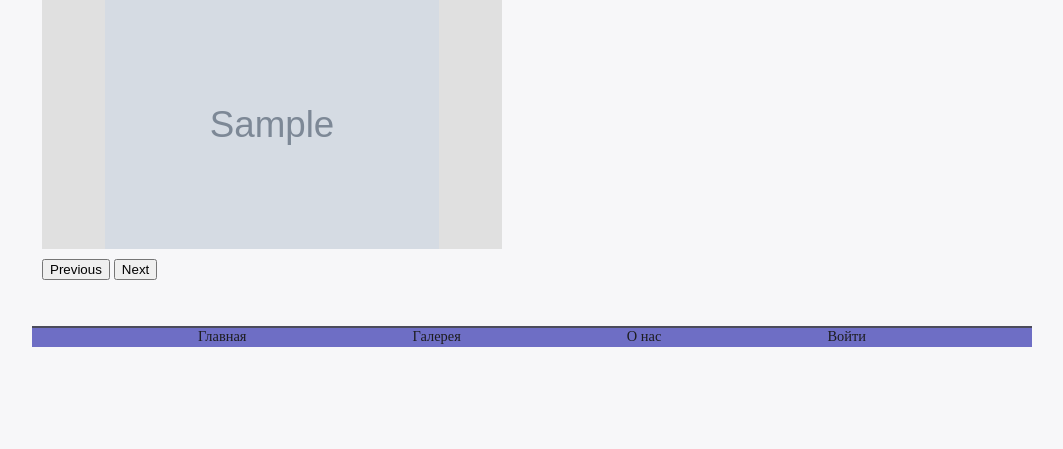
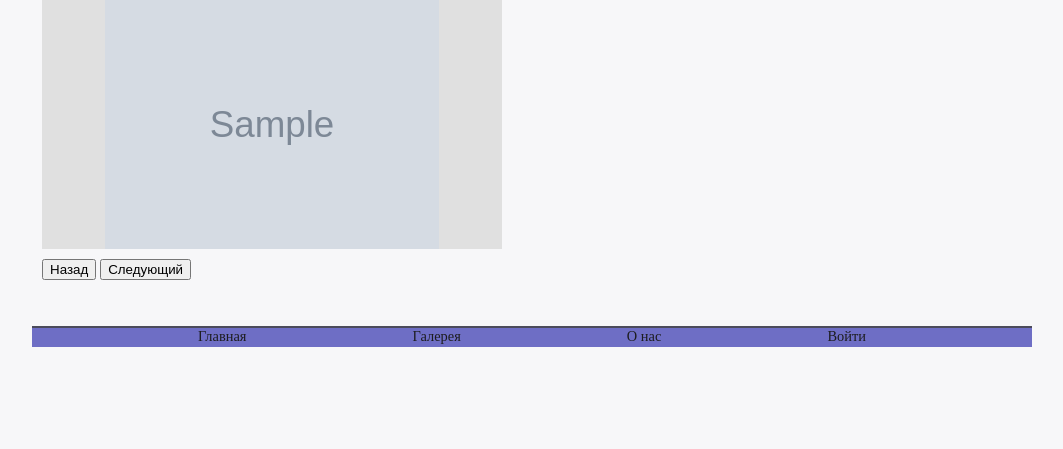
Before and after one commit to StanislavAK86/VPTO, a Django app: page /gallery in a window 1280 px wide. Shown: the part 326-775 px from the top of the page, without its empty margins (108-1171 px from the left). Run offline with Django 4.2, Linux system fonts and the light colour scheme; tables that the repository leaves empty hold one stand-in row (values such as "Sample post"); grey boxes marked "Sample" are stand-in pictures.

Commit message:
Изменен шаблон

```diff
--- a/blog/templates/blog/gallery.html
+++ b/blog/templates/blog/gallery.html
@@ -11,8 +11,8 @@
                         <img src="{{ image.image.url }}" alt="{{ image.description }}" class="slide" >
                     {% endfor %}
                 </div>
-                <button class="prevBtn" onclick="prevImage(this)">Previous</button>
-                <button class="nextBtn" onclick="nextImage(this)">Next</button>
+                <button class="prevBtn" onclick="prevImage(this)">Назад</button>
+                <button class="nextBtn" onclick="nextImage(this)">Следующий</button>
             </div>
         </div>
     {% endfor %}
```
